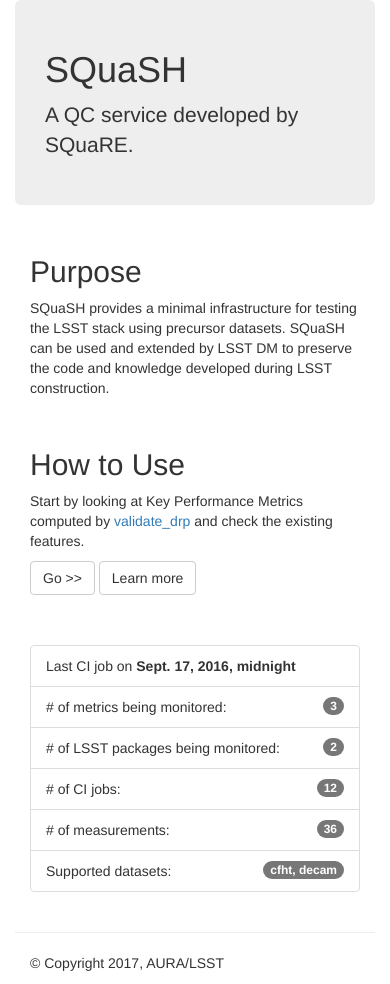
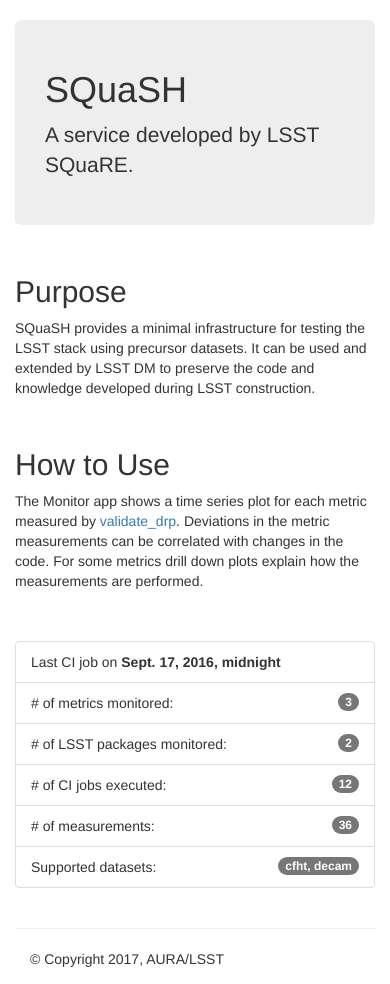
Before and after one commit to lsst-sqre/qa-dashboard, a Django app: page / in a window 390 px wide. Shown: the part 51-1035 px from the top of the page. Run offline with Django 3.2, Linux system fonts and the light colour scheme; data comes from the database, SQL or seed files in the repository; parts of the project's set-up code (start-up, migrations or seed data) failed here and were passed over; some libraries are stand-ins or nearby versions.

Commit message:
Responsive design for squash index page

```diff
--- a/squash/dashboard/templates/dashboard/index.html
+++ b/squash/dashboard/templates/dashboard/index.html
@@ -1,55 +1,48 @@
-{% extends "base.html" %}
+{% extends 'base.html' %}
+{% load cache %}
 
 {% block title %}{{ block.super }} - {{ slug|capfirst }}{% endblock %}
 
 {% block content %}
 
-
+<br/>
 <div class="jumbotron">
     <div class="container">
         <h1>SQuaSH</h1>
-        <p>A QC service developed by SQuaRE.</p>
+        <p>A service developed by LSST SQuaRE.</p>
     </div>
 </div>
-
-<div class="container">
 <div class="row">
-        <div class="col-md-6">
+    <div class="col-lg-6">
         <h2>Purpose</h2>
         <p>SQuaSH provides a minimal infrastructure for
             testing the LSST stack using precursor datasets.
 
-            SQuaSH can be used and extended by LSST DM
+            It can be used and extended by LSST DM
             to preserve the code and knowledge developed during LSST construction.
         </p>
         <br>
         <h2>How to Use</h2>
         <p>
-            Start by looking at Key Performance Metrics computed by
-                <a href="http://dmtn-008.lsst.io/en/latest/">validate_drp</a> and check the existing features.
-            </p>
-            <p>
-                <a class="btn btn-default"
-                    href="/dashboard/monitor/" role="button">
-                    Go >>
-                </a>
-                <a class="btn btn-default"
-                    href="http://sqr-009.lsst.io/en/latest/" role="button">
-                    Learn more
-                </a>
+            The Monitor app shows a time series plot for each metric measured by
+            <a href="http://dmtn-008.lsst.io/en/latest/">validate_drp</a>.
+            Deviations in the metric measurements can be correlated with changes
+            in the code.
+            For some metrics drill down plots explain how the
+            measurements are performed.
         </p>
     </div>
-        <div class="col-md-6">
+    <div class="col-lg-6">
         <br>
         <br>
         <ul class="list-group">
             <li class="list-group-item">Last CI job on
                 <b>{{last}}</b> </li>
-                  <li class="list-group-item"># of metrics being monitored:
+            <li class="list-group-item"># of metrics monitored:
                 <span class="badge">{{n_metrics}}</span></li>
-                  <li class="list-group-item"># of LSST packages being monitored:
+            <li class="list-group-item"># of LSST packages monitored:
                 <span class="badge">{{n_packages}}</span></li>
-                  <li class="list-group-item"># of CI jobs:
+            <li class="list-group-item"># of CI jobs executed:
                 <span class="badge">{{n_jobs}}</span></li>
             <li class="list-group-item"># of measurements:
                 <span class="badge">{{n_meas}}</span></li>
@@ -58,6 +51,5 @@
         </ul>
     </div>
 </div>
-</div>
 
 {% endblock %}
```
Lines whose indentation alone changed are shown as unchanged.
